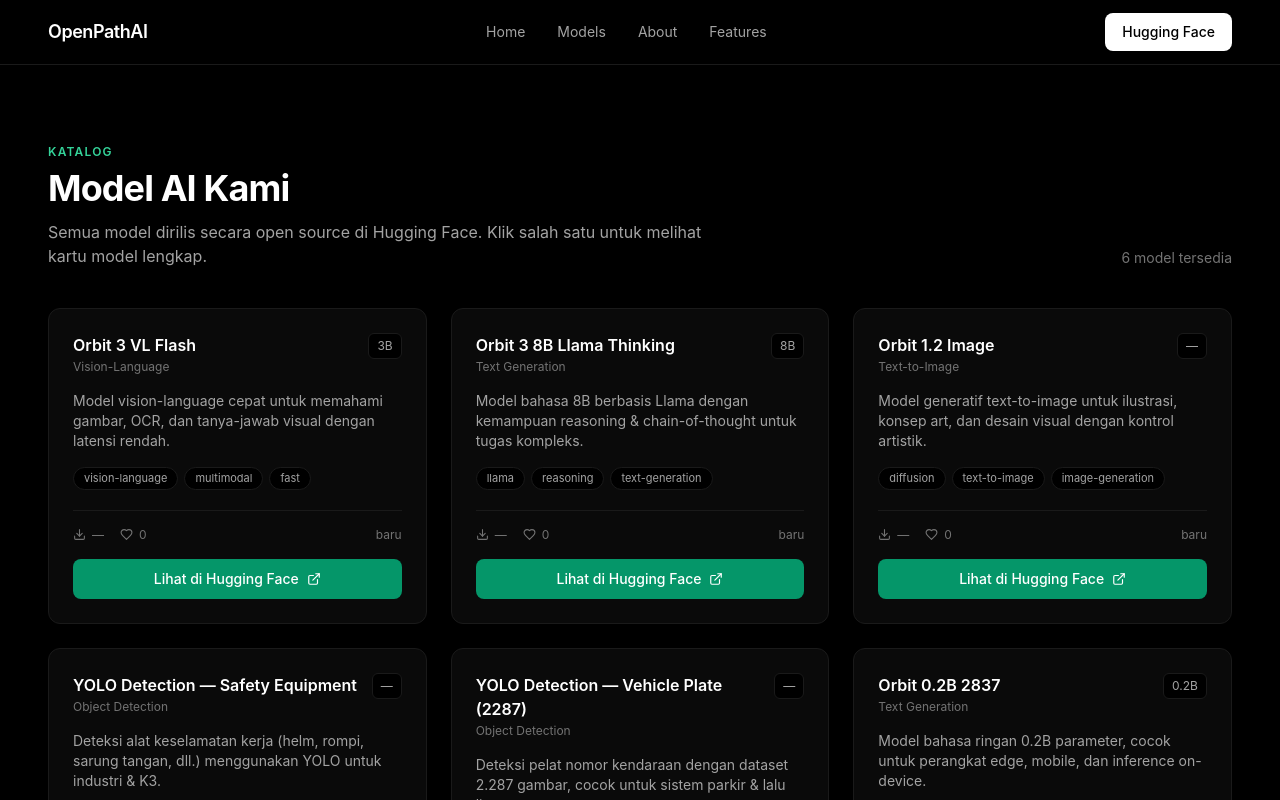
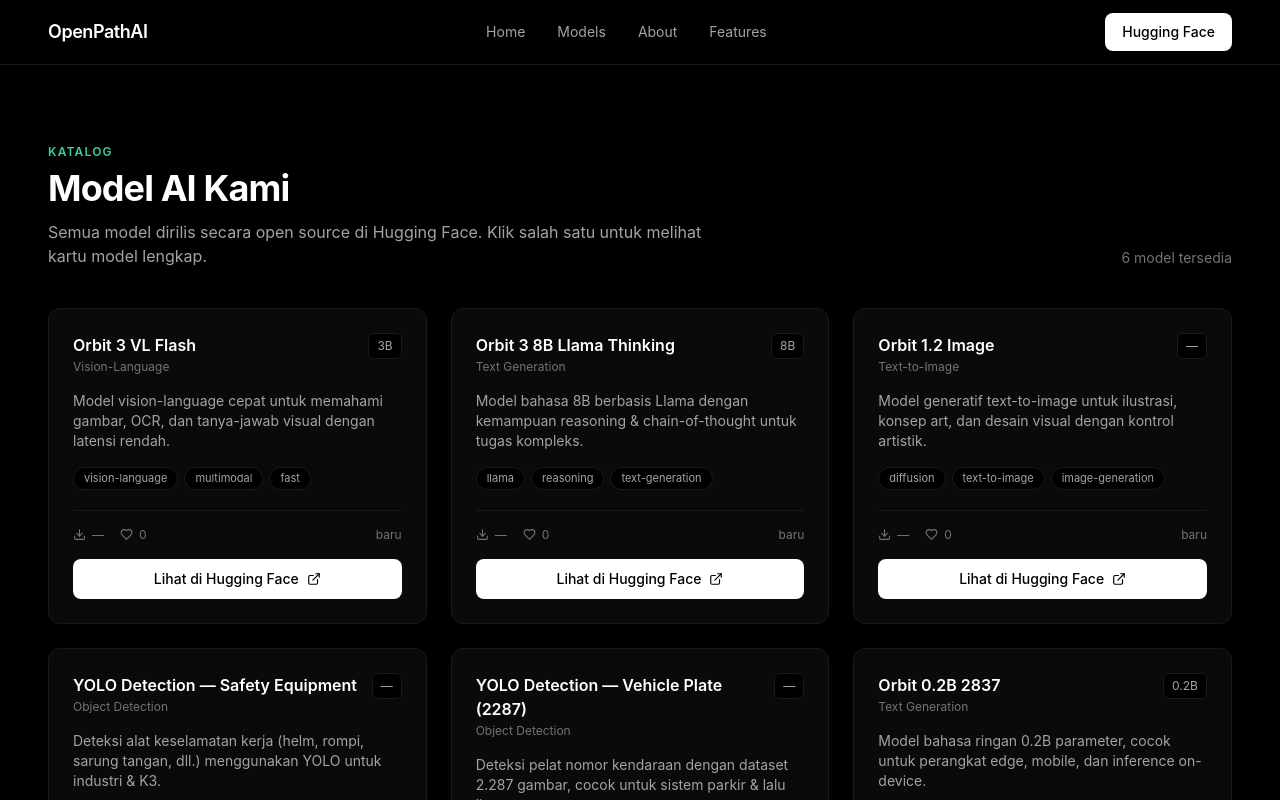
Before and after one commit to titan-dev-org/OpenPathAI, a Next.js app: page /models in a window 1280 px wide. Shown: the top 800 px of the page. Built offline with nearby package versions, Linux system fonts and the light colour scheme.

Commit message:
Update ModelCard styles for improved appearance

```diff
--- a/components/ModelCard.tsx
+++ b/components/ModelCard.tsx
@@ -3,13 +3,13 @@
 
 export default function ModelCard({ model }: { model: AIModel }) {
   return (
-    <div className="group flex flex-col rounded-xl border border-border bg-surface p-6 transition hover:-translate-y-1 hover:border-emerald-500/50">
+    <div className="group flex flex-col rounded-xl border border-border bg-surface p-6 transition hover:-translate-y-1 hover:border-white/40">
       <div className="flex items-start justify-between">
         <div>
           <h3 className="font-semibold">{model.name}</h3>
           <p className="mt-0.5 text-xs text-neutral-500">{model.task}</p>
         </div>
-        <span className="rounded-md border border-border bg-background px-2 py-1 text-xs text-neutral-400">
+        <span className="rounded-md border border-border bg-black px-2 py-1 text-xs text-neutral-400">
           {model.params}
         </span>
       </div>
@@ -22,7 +22,7 @@
         {model.tags.map((t) => (
           <span
             key={t}
-            className="rounded-full border border-border bg-background px-2.5 py-0.5 text-[11px] text-neutral-400"
+            className="rounded-full border border-border bg-black px-2.5 py-0.5 text-[11px] text-neutral-400"
           >
             {t}
           </span>
@@ -43,7 +43,7 @@
         href={model.hfUrl}
         target="_blank"
         rel="noreferrer"
-        className="mt-4 flex items-center justify-center gap-2 rounded-lg bg-emerald-600 px-4 py-2.5 text-sm font-medium text-white transition hover:bg-emerald-500"
+        className="mt-4 flex items-center justify-center gap-2 rounded-lg bg-white px-4 py-2.5 text-sm font-medium text-black transition hover:bg-neutral-200"
       >
         Lihat di Hugging Face <ExternalLink size={14} />
       </a>
```
